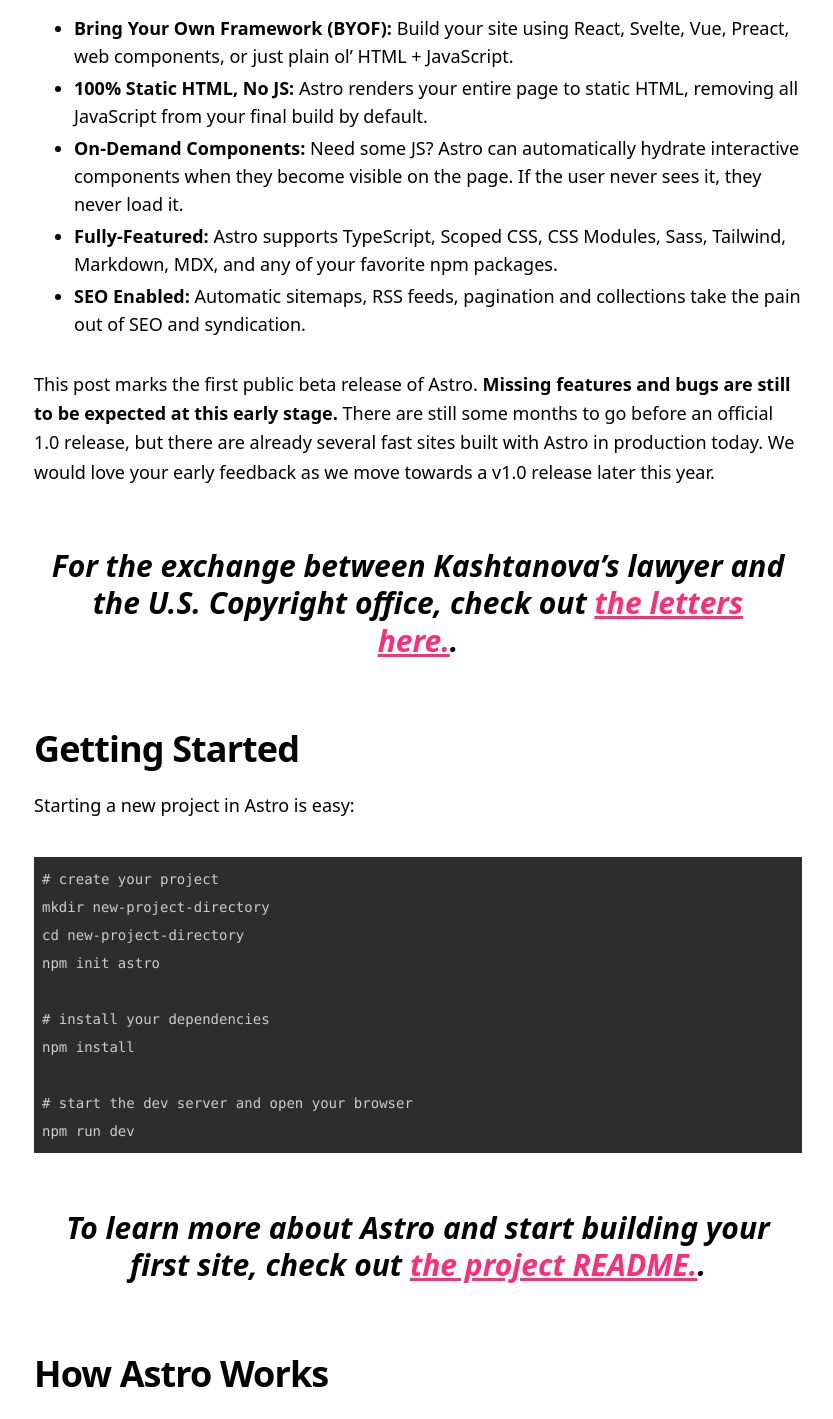
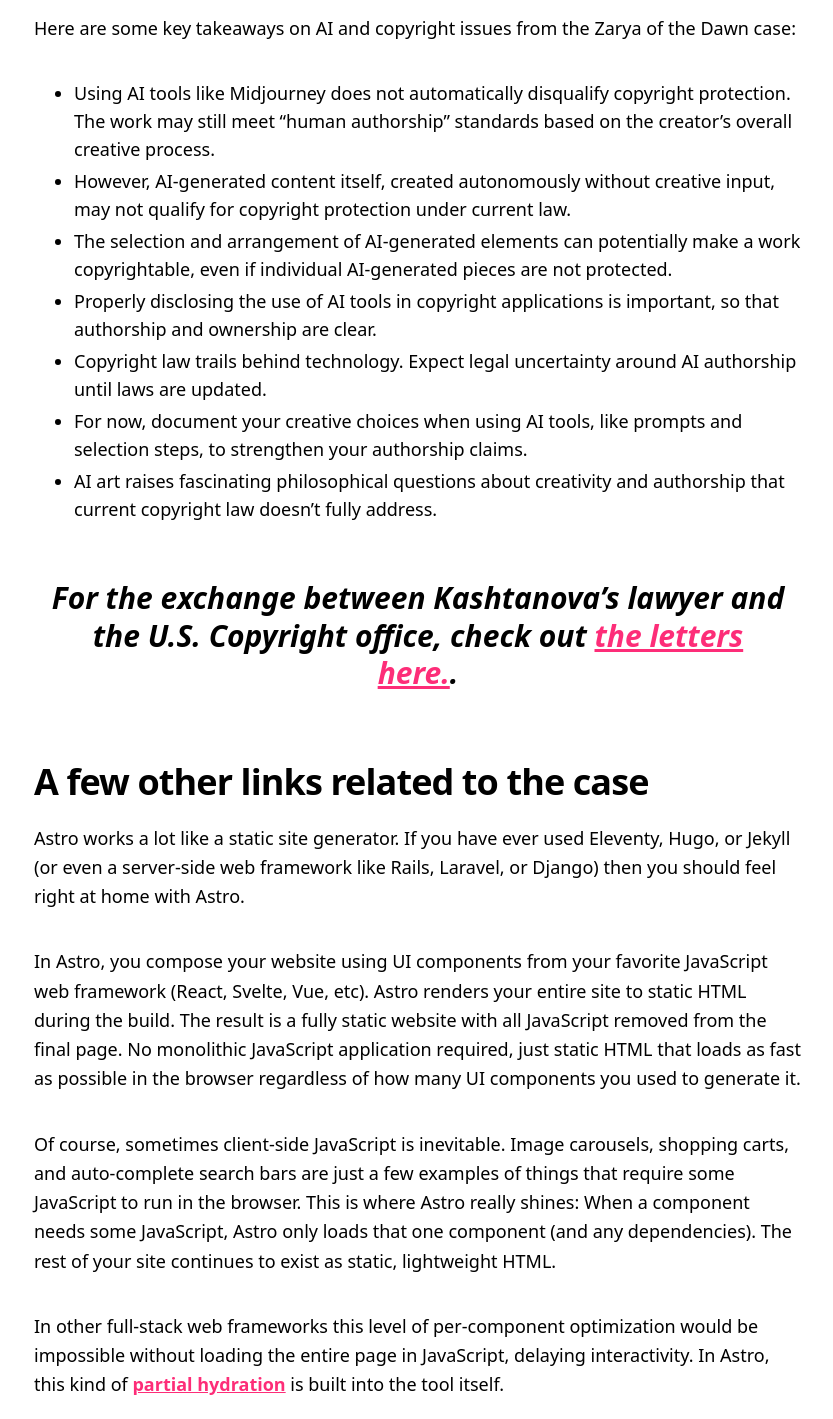
Before and after one commit to buildLittleWorlds/auto-muse, an Astro site: page /posts/zarya-basics in a window 1280 px wide. Shown: the part 2280-3699 px from the top of the page, without its empty margins (222-1055 px from the left). Built offline with nearby package versions, Linux system fonts and the light colour scheme; Astro itself is replaced by a stand-in of ours; a web font is replaced by a local one.

Commit message:
changed bullet points at beginning of Zarya basics post

````diff
--- a/src/pages/posts/zarya-basics.md
+++ b/src/pages/posts/zarya-basics.md
@@ -15,36 +15,25 @@
 
 The case raises interesting issues about whether current copyright law, with its human authorship requirement, is adequate to address creative works using AI. It illustrates the legal complexities around protecting AI art. The Office's final decision could have significant implications for the copyright eligibility of AI-generated content.
 
-- **Bring Your Own Framework (BYOF):** Build your site using React, Svelte, Vue, Preact, web components, or just plain ol' HTML + JavaScript.
-- **100% Static HTML, No JS:** Astro renders your entire page to static HTML, removing all JavaScript from your final build by default.
-- **On-Demand Components:** Need some JS? Astro can automatically hydrate interactive components when they become visible on the page. If the user never sees it, they never load it.
-- **Fully-Featured:** Astro supports TypeScript, Scoped CSS, CSS Modules, Sass, Tailwind, Markdown, MDX, and any of your favorite npm packages.
-- **SEO Enabled:** Automatic sitemaps, RSS feeds, pagination and collections take the pain out of SEO and syndication.
+Here are some key takeaways on AI and copyright issues from the Zarya of the Dawn case:
 
-This post marks the first public beta release of Astro. **Missing features and bugs are still to be expected at this early stage.** There are still some months to go before an official 1.0 release, but there are already several fast sites built with Astro in production today. We would love your early feedback as we move towards a v1.0 release later this year.
+- Using AI tools like Midjourney does not automatically disqualify copyright protection. The work may still meet "human authorship" standards based on the creator's overall creative process.
+
+- However, AI-generated content itself, created autonomously without creative input, may not qualify for copyright protection under current law.
+
+- The selection and arrangement of AI-generated elements can potentially make a work copyrightable, even if individual AI-generated pieces are not protected.
+
+- Properly disclosing the use of AI tools in copyright applications is important, so that authorship and ownership are clear.
+
+- Copyright law trails behind technology. Expect legal uncertainty around AI authorship until laws are updated.
+
+- For now, document your creative choices when using AI tools, like prompts and selection steps, to strengthen your authorship claims.
+
+- AI art raises fascinating philosophical questions about creativity and authorship that current copyright law doesn't fully address.
 
 > For the exchange between Kashtanova's lawyer and the U.S. Copyright office, check out [the letters here.](https://www.copyright.gov/docs/zarya-of-the-dawn.pdf).
 
-## Getting Started
-
-Starting a new project in Astro is easy:
-
-```shell
-# create your project
-mkdir new-project-directory
-cd new-project-directory
-npm init astro
-
-# install your dependencies
-npm install
-
-# start the dev server and open your browser
-npm run dev
-```
-
-> To learn more about Astro and start building your first site, check out [the project README.](https://github.com/snowpackjs/astro#-guides).
-
-## How Astro Works
+## A few other links related to the case
 
 Astro works a lot like a static site generator. If you have ever used Eleventy, Hugo, or Jekyll (or even a server-side web framework like Rails, Laravel, or Django) then you should feel right at home with Astro.
 
````
